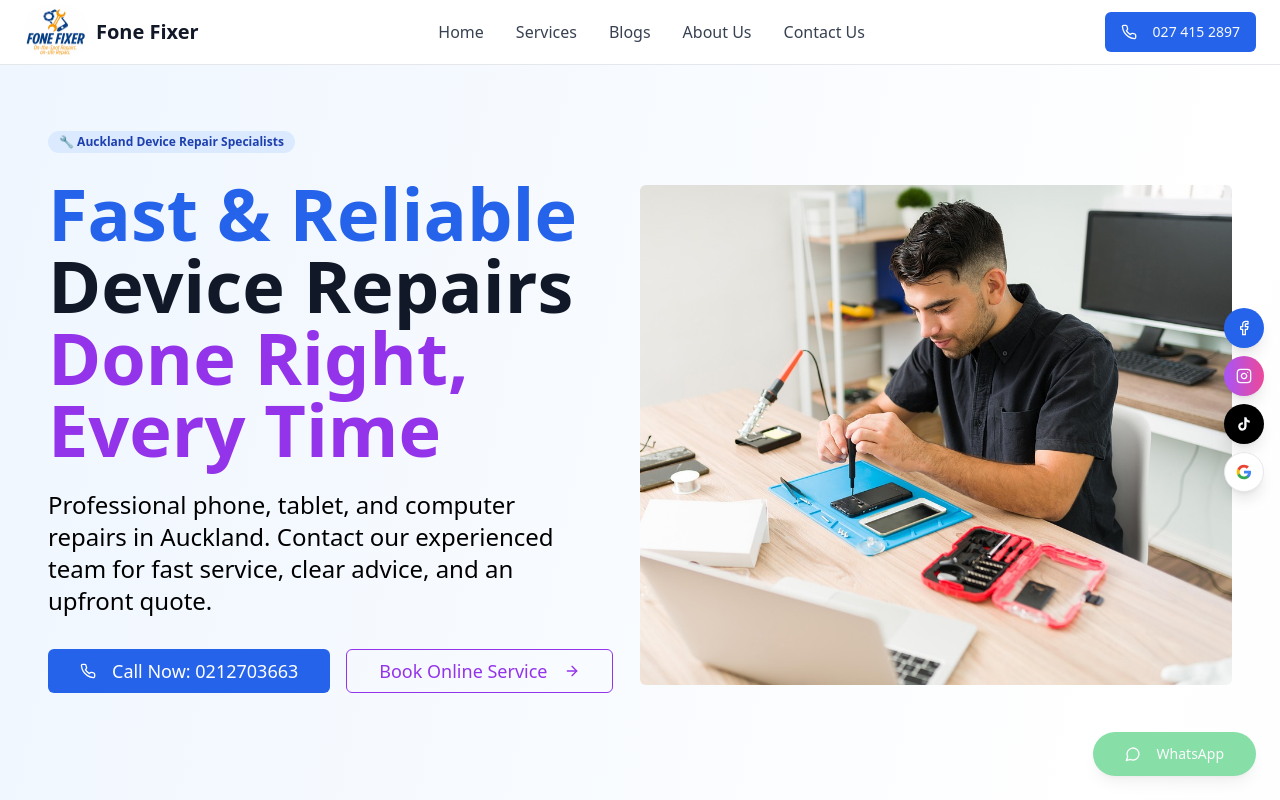
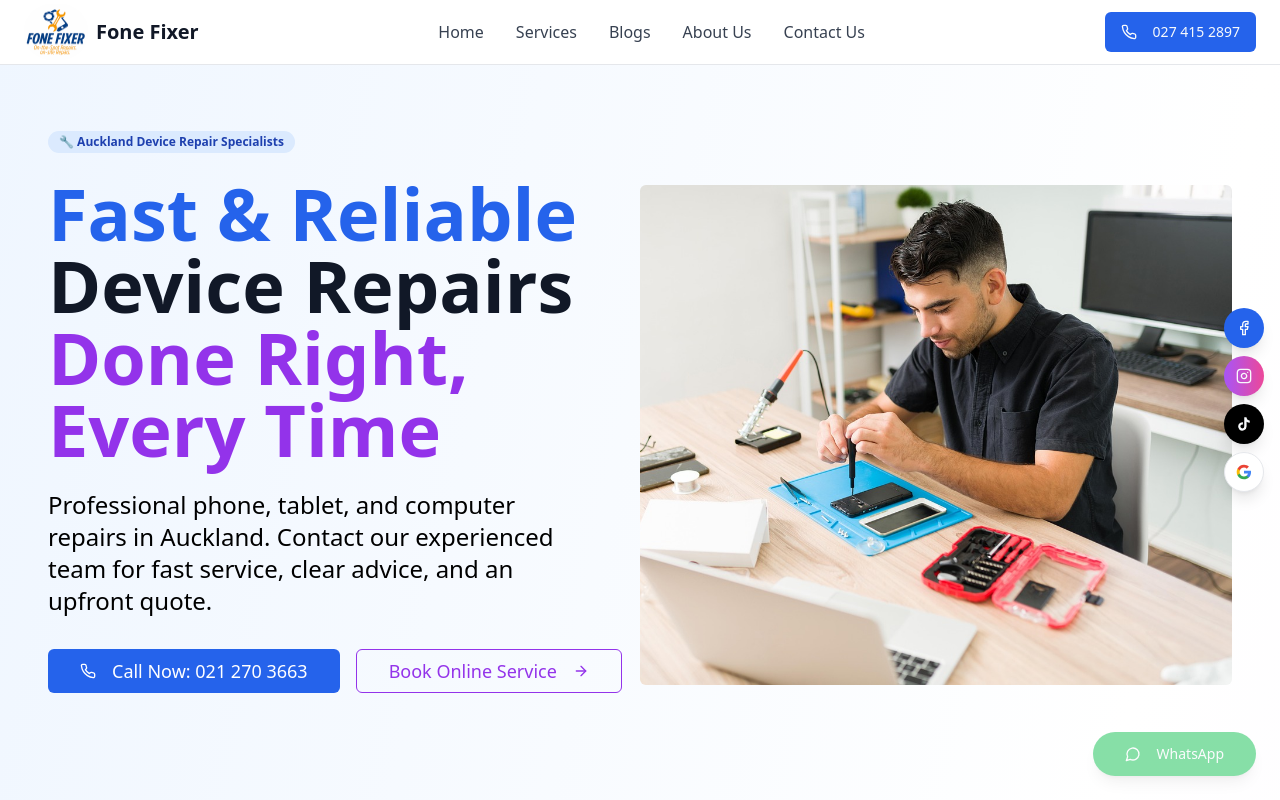
Before and after one commit to fixmastersnz/fonefixer, a Next.js app: page / in a window 1280 px wide. Shown: the top 800 px of the page. Built offline with nearby package versions, Linux system fonts and the light colour scheme.

Commit message:
Update page.tsx

```diff
--- a/app/page.tsx
+++ b/app/page.tsx
@@ -188,9 +188,9 @@ export default function HomePage() {
               </p>
               <div className="flex flex-col sm:flex-row gap-4 items-start mb-12">
                 <Button asChild size="lg" className="bg-blue-600 hover:bg-blue-700 text-white px-8 py-4 text-lg">
-                  <a href="tel:0212703663">
+                  <a href="tel:021 270 3663">
                     <Phone className="mr-2 h-5 w-5" />
-                    Call Now: 0212703663
+                    Call Now: 021 270 3663
                   </a>
                 </Button>
                 <Button
```
